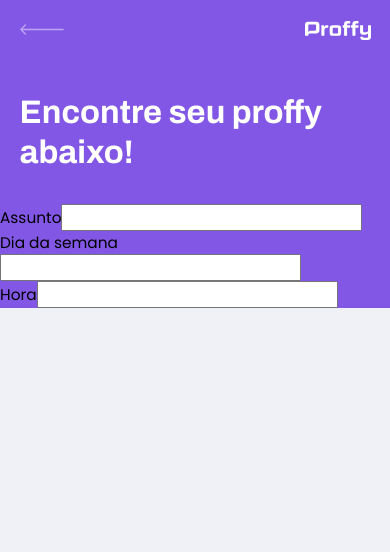
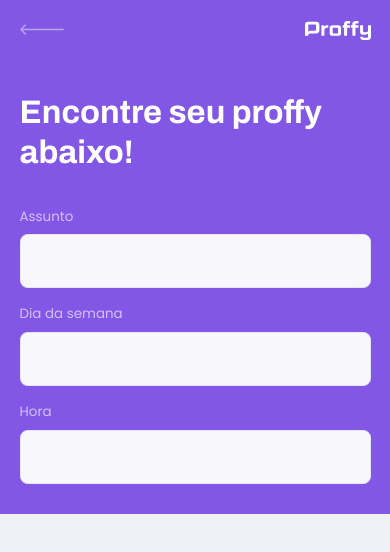
Before and after one commit to Joao-rangel/js-proffy, a React (Create React App) app: page /study in a window 390 px wide. Shown: the top 552 px of the page. Built offline with nearby package versions, Linux system fonts and the light colour scheme.

Commit message:
study css mobile first

```diff
--- a/src/components/PageHeader/index.tsx
+++ b/src/components/PageHeader/index.tsx
@@ -21,9 +21,9 @@
 
       <div className="header-content">
         <strong>{props.title}</strong>
+        {props.children}
       </div>
 
-      {props.children}
     </header> /* props.children importa o conteúdo dentro da tag Pageheader onde foi chamada */
   )
 }
--- a/src/pages/TeacherList/index.tsx
+++ b/src/pages/TeacherList/index.tsx
@@ -8,7 +8,7 @@
   return (
     <div id="page-teacher-list" className="container">
       <PageHeader title="Encontre seu proffy abaixo!">
-        <form className="search-teachers">
+        <form id="search-teachers">
           <div className="input-block">
             <label htmlFor="toppic">Assunto</label>
             <input type="text" id="toppic" />
--- a/src/pages/TeacherList/styles.css
+++ b/src/pages/TeacherList/styles.css
@@ -48,3 +48,46 @@
   line-height: 4.2rem;
   color: var(--color-title-in-primary);
 }
+
+#search-teachers {
+  margin-top: 3.2rem;
+}
+
+#search-teachers label {
+  color: var(--color-text-in-primary);
+}
+
+#search-teachers .input-block {
+  position: relative;
+}
+
+#search-teachers .input-block + .input-block { /* todo input-block depois do input-block */
+  margin-top: 1.4rem;
+}
+
+#search-teachers .input-block label {
+  font-size: 1.4rem;
+}
+
+#search-teachers .input-block input {
+  width: 100%;
+  height: 5.6rem;
+  margin-top: 0.8rem;
+  border-radius: 0.8rem;
+  background: var(--color-input-background);
+  border: 1px solid var(--color-line-in-white);
+  outline: 0;
+  padding: 0 1.6rem;
+  font: 1.6rem Archivo;
+}
+
+#search-teachers .input-block:focus-within::after { /* inserindo elemento no final (after) do input-block quando o inout dentro dele tiver com focus (focus-within) */
+  width: calc(100% - 3.2rem);
+  height: 2px;
+  content: '';
+  background: var(--color-primary-light);
+  position: absolute;
+  left: 1.6rem;
+  right: 1.6rem;
+  bottom: 0;
+}
```
